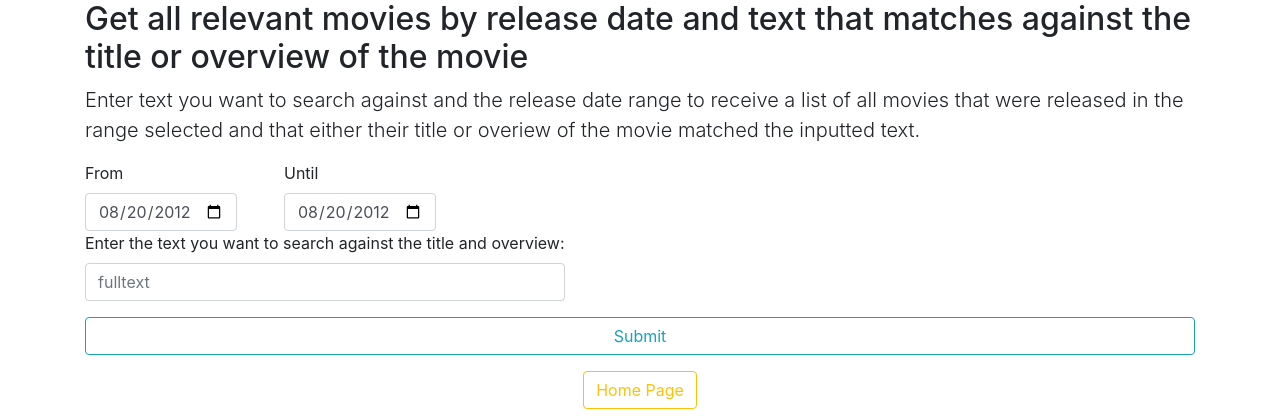
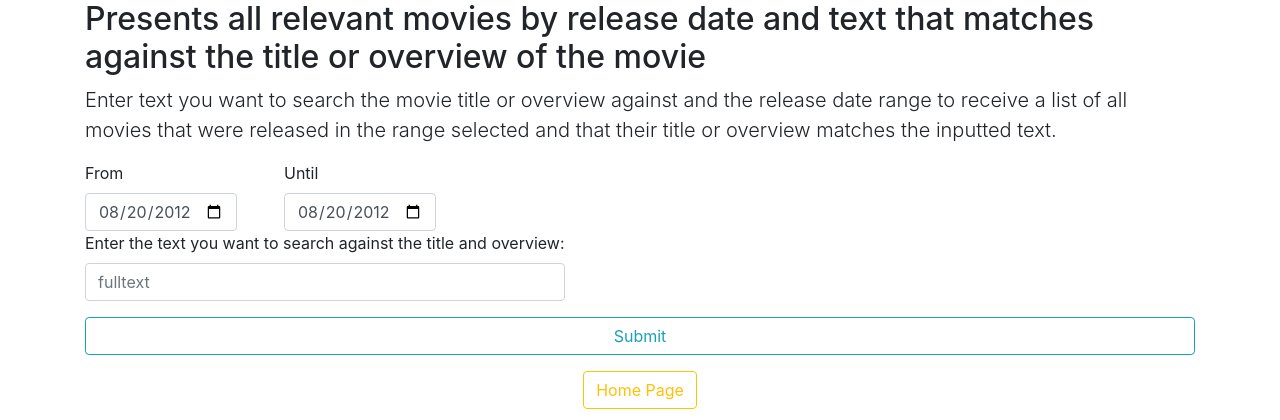
Before and after one commit to Lirlev48/DataBase_Project, a Flask app: page /q5 in a window 1280 px wide. Shown: the top 420 px of the page. Run offline with Flask 2, Linux system fonts and the light colour scheme; some libraries are stand-ins or nearby versions.

Commit message:
titles change

```diff
--- a/SRC/APPLICATION-SOURCE-CODE/templates/q1.html
+++ b/SRC/APPLICATION-SOURCE-CODE/templates/q1.html
@@ -12,7 +12,7 @@
 <body>
 
 <div class="container">
-    <h2 > Get all relevant movies by genre and release date </h2>
+    <h2 > Presents all relevant movies by genre and release date </h2>
 
 
       <p class="lead"> Enter a genre and the release date range to receive a list of all movies in the specific genre that were released in the range selected.
--- a/SRC/APPLICATION-SOURCE-CODE/templates/q2.html
+++ b/SRC/APPLICATION-SOURCE-CODE/templates/q2.html
@@ -12,7 +12,7 @@
 <body>
 
 <div class="container">
-    <h2 > Get all relevant movies by genre and release date </h2>
+    <h2 > Presents a rank of all spoken language</h2>
 
 
       <p class="lead">Enter the release date range to receive a list that ranks the spoken languages of the movies in the applied range from most spoken language to least spoken language.
--- a/SRC/APPLICATION-SOURCE-CODE/templates/q3.html
+++ b/SRC/APPLICATION-SOURCE-CODE/templates/q3.html
@@ -12,7 +12,7 @@
 <body>
 
 <div class="container">
-    <h2 > For each production company in the country selected output the genre it specializes in </h2>
+    <h2 > Presents for each production company in the country selected the genre it specializes in </h2>
 
 
       <p class="lead">Enter the country name and get all the production companies in that country and the corresponding
--- a/SRC/APPLICATION-SOURCE-CODE/templates/q4.html
+++ b/SRC/APPLICATION-SOURCE-CODE/templates/q4.html
@@ -12,7 +12,7 @@
 <body>
 
 <div class="container">
-    <h2 > Presents for each production company and for each genre it created the average votes per all movies in the corresponding genre </h2>
+    <h2 > Presents for each production company and for each genre it produced the average votes of all movies in the corresponding genre </h2>
 
 
       <p class="lead"> Add a limit to the output. You will receive the limited amount of rows at most
--- a/SRC/APPLICATION-SOURCE-CODE/templates/q5.html
+++ b/SRC/APPLICATION-SOURCE-CODE/templates/q5.html
@@ -11,11 +11,11 @@
 <body>
 
 <div class="container">
-    <h2 > Get all relevant movies by release date and text that matches against the title or overview of the movie </h2>
+    <h2 > Presents all relevant movies by release date and text that matches against the title or overview of the movie </h2>
 
 
-      <p class="lead"> Enter text you want to search against and the release date range to receive a list of all movies that were released in the range selected and that
-          either their title or overiew of the movie matched the inputted text.
+      <p class="lead"> Enter text you want to search the movie title or overview against and the release date range to receive a list of all movies that were released in the range selected and that
+          their title or overview matches the inputted text.
            </p>
     <form action="/q5-output" method="post">
     <div class="row">
--- a/SRC/APPLICATION-SOURCE-CODE/templates/q6.html
+++ b/SRC/APPLICATION-SOURCE-CODE/templates/q6.html
@@ -12,7 +12,7 @@
 <body>
 
 <div class="container">
-    <h2 >  Number of movies in every language, given a range of budgets   </h2>
+    <h2 >  Presents the Number of movies in every language, given a range of budgets  </h2>
 
       <p class="lead"> Please provide a valid specific range of budgets, the result is, for every language,
           the number of movies that their cost was in this range. It will be sorted according to the number
--- a/SRC/APPLICATION-SOURCE-CODE/templates/q7.html
+++ b/SRC/APPLICATION-SOURCE-CODE/templates/q7.html
@@ -12,11 +12,11 @@
 <body>
 
 <div class="container">
-    <h2 > Get all relevant movies by genre, runtime range in minutes, languages </h2>
+    <h2 > Presents all relevant movies by genre, runtime range in minutes, languages </h2>
 
 
       <p class="lead"> Enter the runtime range of the  movie you want to view in minutes.
-          Enter 2 languages you want to see your movie in (either one or bot will be returned)
+          Enter 2 languages you want to see your movie in (either one or both will be returned)
           Enter a genre you want to view. get a list of all movies ordered by their average vote that apply to those filters </p>
     <form action="/q7-output" method="post">
     <div class="row">
```
